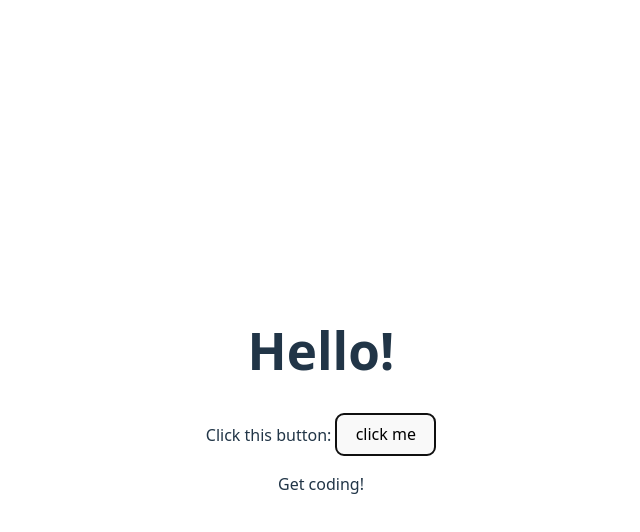
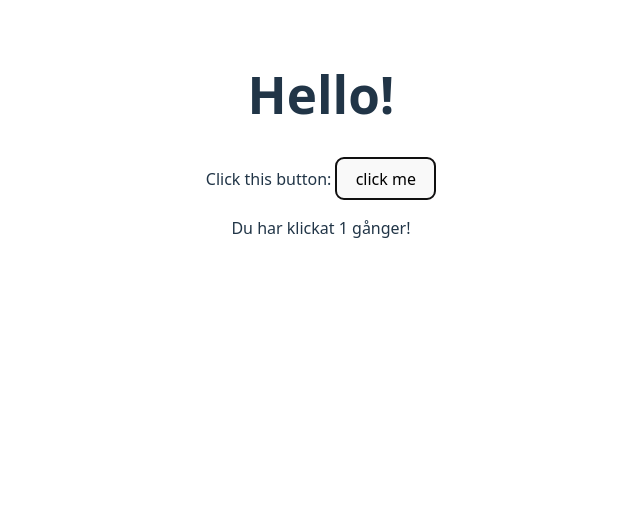
Before and after one commit to ha-fed24-fuls/02-ts-dom, a website built with Vite: page index.html in a window 1280 px wide. Both pictures are taken after a click on the button "click me". Shown: the whole page, without its empty margins (319-959 px from the left). Built offline with nearby package versions, Linux system fonts and the light colour scheme.

Commit message:
Övning 2.1

```diff
--- a/src/main.ts
+++ b/src/main.ts
@@ -3,11 +3,12 @@ import './style.css'
 // tag, class, id
 const button: HTMLButtonElement = document.querySelector('button')!
 const result: HTMLParagraphElement = document.querySelector('#result')!
-// console.log(button, result)
-const message: string = 'Get coding!'
+
+let clickCount: number = 0
 
 type EventHandler  = () => void;
 const callback: EventHandler = () => {
-	result.innerText = message
+	clickCount++
+	result.innerText = `Du har klickat ${clickCount} gånger!`
 }
 button.addEventListener('click', callback)
--- a/src/style.css
+++ b/src/style.css
@@ -25,7 +25,7 @@ a:hover {
 body {
   margin: 0;
   display: flex;
-  place-items: center;
+  /* place-items: center; */
   min-width: 320px;
   min-height: 100vh;
 }
@@ -94,3 +94,8 @@ button:focus-visible {
     background-color: #f9f9f9;
   }
 }
+
+
+button {
+	border-color: hotpink;
+}
```
